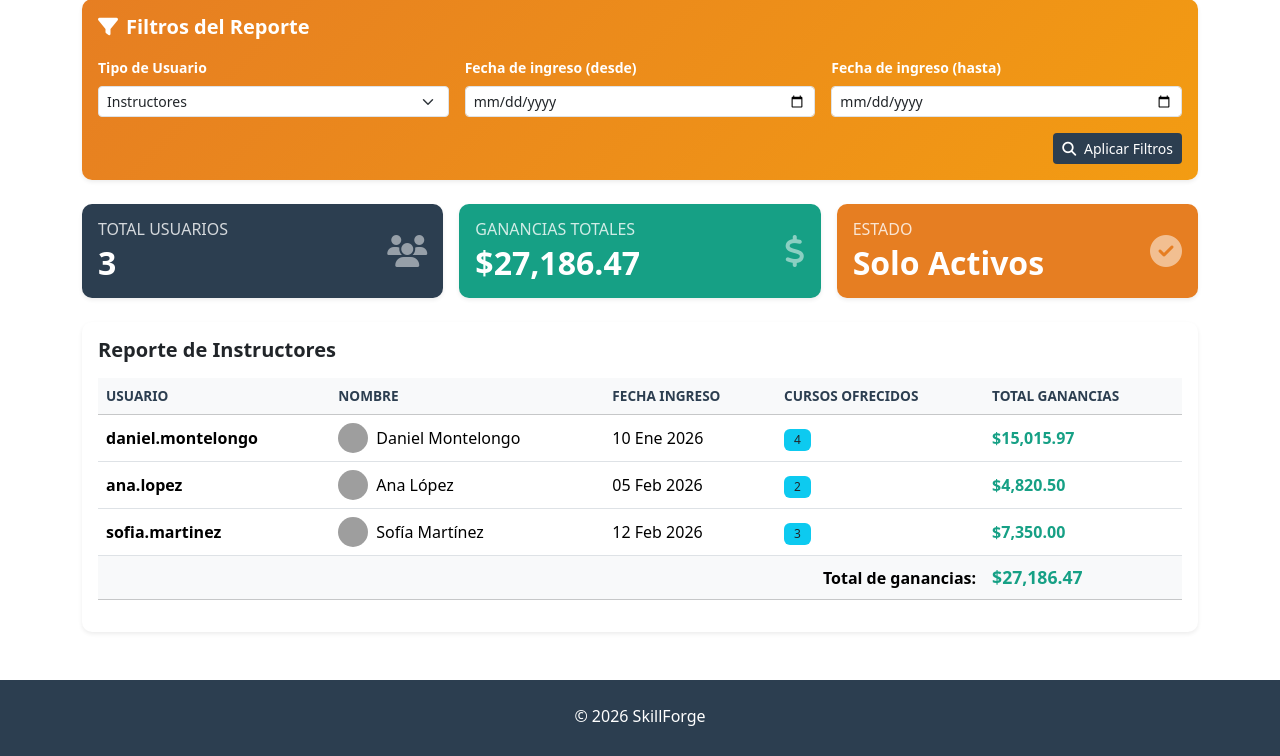
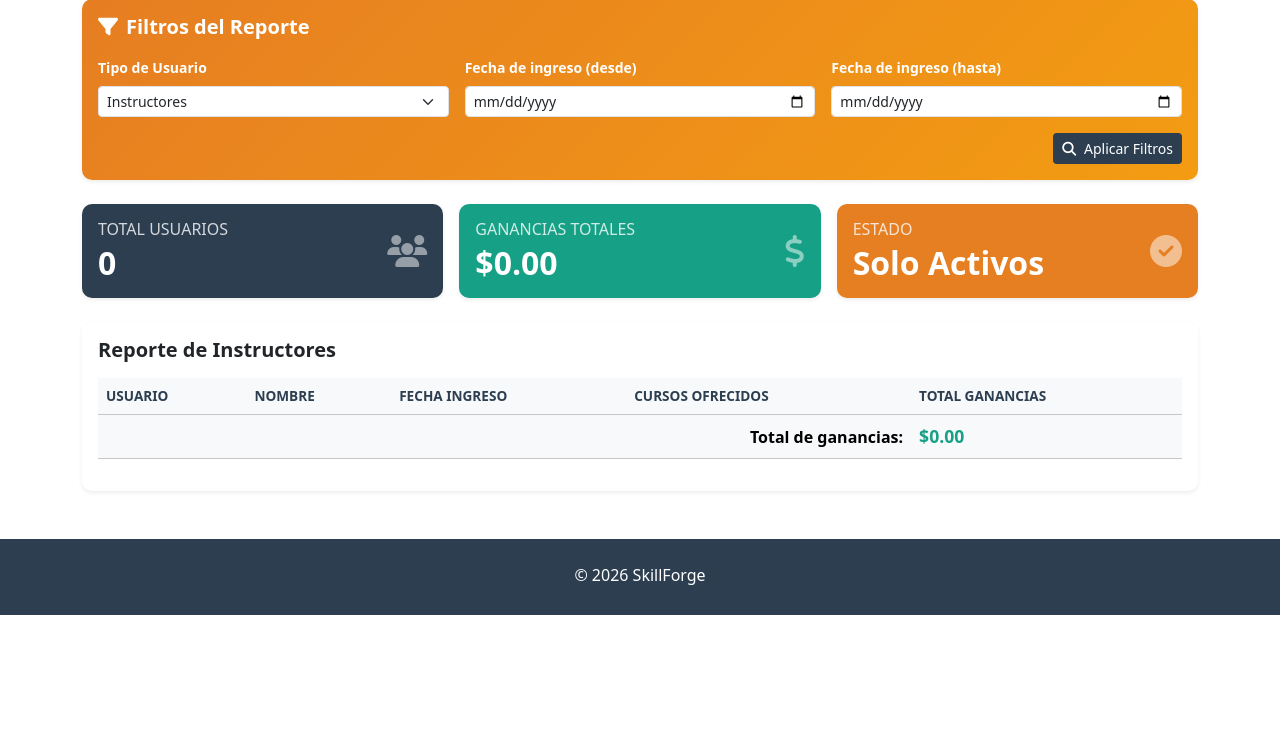
Before and after one commit to DanyLardson/SkillForge-equipo-PWCI, a PHP site: page /PWCI_051_PIA/adminReportes.php in a window 1280 px wide. Shown: the part 175-931 px from the top of the page. After the commit the page ends 790 px from the top, so only its background shows below. Run offline with PHP 8.4, Linux system fonts and the light colour scheme; the visitor is signed in with stand-in values (Sample User, id 1); tables that the repository leaves empty or names only in its code hold one stand-in row (values such as "Sample post"); grey boxes are pictures that could not be loaded.

Commit message:
reporte de admin conectado a la  base de datos

```diff
--- a/adminReportes.php
+++ b/adminReportes.php
@@ -1,78 +1,56 @@
 <?php
 require_once 'core/Auth.php';
-Auth::check('admin'); //Candado pa solo pasar si eres admin
+Auth::check('admin'); // Solo admins
 
-//ya me quiero dormir, reportes
+require_once 'config/Database.php';
+$database = new Database();
+$db = $database->connect();
+
+//obtener todos los usuarios pare el reporte
+$stmt = $db->query("SELECT id, nombre, email, rol, fecha_registro FROM usuarios WHERE activo = 1");
+$usuarios = $stmt->fetchAll(PDO::FETCH_ASSOC);
+
+$instructores = [];
+$estudiantes = [];
+
+//clasificar y calcular estadisticas
+foreach ($usuarios as $user) {
+    if ($user['rol'] === 'instructor' || $user['rol'] === 'admin') {
+        //calcular ganancias para instructores
+        $q = $db->prepare("SELECT SUM(i.monto_pagado) as ganancias, COUNT(DISTINCT c.id) as cursos
+                           FROM cursos c
+                           LEFT JOIN inscripciones i ON c.id = i.curso_id
+                           WHERE c.instructor_id = :id");
+        $q->execute([':id' => $user['id']]);
+        $stats = $q->fetch(PDO::FETCH_ASSOC);
+
+        $instructores[] = [
+            'nombre' => $user['nombre'],
+            'email' => $user['email'],
+            'fecha_registro' => $user['fecha_registro'],
+            'cursos' => $stats['cursos'] ?? 0,
+            'ganancias' => $stats['ganancias'] ?? 0
+        ];
+    } else {
+        //calcular cursos para estudiantes
+        $q = $db->prepare("SELECT COUNT(id) as cursos FROM inscripciones WHERE usuario_id = :id");
+        $q->execute([':id' => $user['id']]);
+        $stats = $q->fetch(PDO::FETCH_ASSOC);
+
+        $estudiantes[] = [
+            'nombre' => $user['nombre'],
+            'email' => $user['email'],
+            'fecha_registro' => $user['fecha_registro'],
+            'cursos' => $stats['cursos'] ?? 0,
+            'porcentaje' => 0 //aquie se podria calcular el prosentaje real si tuvieramos mas datos
+        ];
+    }
+}
+
 $tipoReporte = $_GET['tipo'] ?? 'instructor';
-
-
-$instructores = [
-    [
-        "usuario" => "daniel.montelongo",
-        "nombre" => "Daniel Montelongo",
-        "avatar" => "https://static.vecteezy.com/system/resources/previews/036/280/651/original/default-avatar-profile-icon-social-media-user-image-gray-avatar-icon-blank-profile-silhouette-illustration-vector.jpg",
-        "fechaIngreso" => "10 Ene 2026",
-        "cursosOfrecidos" => 4,
-        "totalGanancias" => 15015.97
-    ],
-    [
-        "usuario" => "ana.lopez",
-        "nombre" => "Ana López",
-        "avatar" => "https://static.vecteezy.com/system/resources/previews/036/280/651/original/default-avatar-profile-icon-social-media-user-image-gray-avatar-icon-blank-profile-silhouette-illustration-vector.jpg",
-        "fechaIngreso" => "05 Feb 2026",
-        "cursosOfrecidos" => 2,
-        "totalGanancias" => 4820.50
-    ],
-    [
-        "usuario" => "sofia.martinez",
-        "nombre" => "Sofía Martínez",
-        "avatar" => "https://static.vecteezy.com/system/resources/previews/036/280/651/original/default-avatar-profile-icon-social-media-user-image-gray-avatar-icon-blank-profile-silhouette-illustration-vector.jpg",
-        "fechaIngreso" => "12 Feb 2026",
-        "cursosOfrecidos" => 3,
-        "totalGanancias" => 7350.00
-    ]
-];
-
-
-$estudiantes = [
-    [
-        "usuario" => "maria.gonzalez",
-        "nombre" => "María González",
-        "avatar" => "https://static.vecteezy.com/system/resources/previews/036/280/651/original/default-avatar-profile-icon-social-media-user-image-gray-avatar-icon-blank-profile-silhouette-illustration-vector.jpg",
-        "fechaIngreso" => "15 Ene 2026",
-        "cursosInscritos" => 5,
-        "porcentajeTerminados" => 40
-    ],
-    [
-        "usuario" => "carlos.quiroz",
-        "nombre" => "Carlos Quiroz",
-        "avatar" => "https://static.vecteezy.com/system/resources/previews/036/280/651/original/default-avatar-profile-icon-social-media-user-image-gray-avatar-icon-blank-profile-silhouette-illustration-vector.jpg",
-        "fechaIngreso" => "20 Ene 2026",
-        "cursosInscritos" => 3,
-        "porcentajeTerminados" => 66
-    ],
-    [
-        "usuario" => "juan.perez",
-        "nombre" => "Juan Pérez",
-        "avatar" => "https://static.vecteezy.com/system/resources/previews/036/280/651/original/default-avatar-profile-icon-social-media-user-image-gray-avatar-icon-blank-profile-silhouette-illustration-vector.jpg",
-        "fechaIngreso" => "08 Feb 2026",
-        "cursosInscritos" => 2,
-        "porcentajeTerminados" => 100
-    ],
-    [
-        "usuario" => "laura.fernandez",
-        "nombre" => "Laura Fernández",
-        "avatar" => "https://static.vecteezy.com/system/resources/previews/036/280/651/original/default-avatar-profile-icon-social-media-user-image-gray-avatar-icon-blank-profile-silhouette-illustration-vector.jpg",
-        "fechaIngreso" => "01 Feb 2026",
-        "cursosInscritos" => 4,
-        "porcentajeTerminados" => 25
-    ]
-];
-
-
-$totalInstructores = count($instructores);
-$totalEstudiantes = count($estudiantes);
-$totalGananciasGlobal = array_sum(array_column($instructores, 'totalGanancias'));
+$fechaDesde = $_GET['fechaDesde'] ?? null;
+$fechaHasta = $_GET['fechaHasta'] ?? null;
+$totalGananciasGlobal = array_sum(array_column($instructores, 'ganancias'));
 ?>
 <!DOCTYPE html>
 <html lang="es">
@@ -159,7 +137,7 @@ $totalGananciasGlobal = array_sum(array_column($instructores, 'totalGanancias'))
                         <div class="d-flex justify-content-between align-items-center">
                             <div>
                                 <h6 class="text-uppercase mb-1" style="opacity: 0.8;">Total Usuarios</h6>
-                                <h2 class="fw-bold mb-0"><?php echo $tipoReporte === 'instructor' ? $totalInstructores : $totalEstudiantes; ?></h2>
+                                <h2 class="fw-bold mb-0"><?php echo $tipoReporte === 'instructor' ? count($instructores) : count($estudiantes); ?></h2>
                             </div>
                             <i class="fa-solid fa-users fa-2x" style="opacity: 0.5;"></i>
                         </div>
@@ -179,8 +157,9 @@ $totalGananciasGlobal = array_sum(array_column($instructores, 'totalGanancias'))
                                         $<?php echo number_format($totalGananciasGlobal, 2); ?>
                                     <?php else: ?>
                                         <?php
-                                        $promedio = $totalEstudiantes > 0 ? array_sum(array_column($estudiantes, 'porcentajeTerminados')) / $totalEstudiantes : 0;
-                                        echo round($promedio) . '%';
+                                            //como ahora todos tienen 0% por defecto, el promedio es 0
+                                            $promedio = count($estudiantes) > 0 ? array_sum(array_column($estudiantes, 'porcentaje')) / count($estudiantes) : 0;
+                                            echo round($promedio) . '%';
                                         ?>
                                     <?php endif; ?>
                                 </h2>
@@ -231,39 +210,42 @@ $totalGananciasGlobal = array_sum(array_column($instructores, 'totalGanancias'))
                             <?php if ($tipoReporte === 'instructor'): ?>
                                 <?php foreach ($instructores as $inst): ?>
                                     <tr>
-                                        <td class="fw-semibold"><?php echo htmlspecialchars($inst['usuario']); ?></td>
-                                        <td>
-                                            <div class="d-flex align-items-center">
-                                                <img src="<?php echo $inst['avatar']; ?>" class="rounded-circle me-2" width="30" height="30" alt="Avatar">
+                                        <td class="fw-semibold"><?php echo htmlspecialchars($inst['email']); ?></td>
+                                            <td>
+                                                <div class="d-flex align-items-center">
+                                                <!-- esto quita la imagen para que no salga raro o el url -->
+                                                    <i class="fa-solid fa-user-circle me-2 fs-4 text-muted"></i>
                                                 <?php echo htmlspecialchars($inst['nombre']); ?>
                                             </div>
                                         </td>
-                                        <td><?php echo $inst['fechaIngreso']; ?></td>
-                                        <td><span class="badge bg-info text-dark"><?php echo $inst['cursosOfrecidos']; ?></span></td>
+                                        <td><?php echo date('d M Y', strtotime($inst['fecha_registro'])); ?></td>
+                                        <td><span class="badge bg-info text-dark"><?php echo $inst['cursos']; ?></span></td>
                                         <td class="fw-bold" style="color: #16a085;">
-                                            $<?php echo number_format($inst['totalGanancias'], 2); ?>
+                                            $<?php echo number_format($inst['ganancias'], 2); ?>
                                         </td>
                                     </tr>
                                 <?php endforeach; ?>
                             <?php else: ?>
                                 <?php foreach ($estudiantes as $est): ?>
                                     <tr>
-                                        <td class="fw-semibold"><?php echo htmlspecialchars($est['usuario']); ?></td>
+                                        <td class="fw-semibold"><?php echo htmlspecialchars($est['email']); ?></td>
                                         <td>
                                             <div class="d-flex align-items-center">
-                                                <img src="<?php echo $est['avatar']; ?>" class="rounded-circle me-2" width="30" height="30" alt="Avatar">
+                                                <i class="fa-solid fa-user-circle me-2 fs-4 text-muted"></i>
                                                 <?php echo htmlspecialchars($est['nombre']); ?>
                                             </div>
                                         </td>
-                                        <td><?php echo $est['fechaIngreso']; ?></td>
-                                        <td><span class="badge bg-info text-dark"><?php echo $est['cursosInscritos']; ?></span></td>
+                                        <td><?php echo date('d M Y', strtotime($est['fecha_registro'])); ?></td>
+                                        <td><span class="badge bg-info text-dark"><?php echo $est['cursos']; ?></span></td>
                                         <td>
+                                            <span class="fw-bold small"><?php echo $est['porcentaje']; ?>%</span>
+                                        </td>
                                             <div class="d-flex align-items-center">
                                                 <div class="progress me-2" style="height: 8px; width: 80px;">
-                                                    <div class="progress-bar <?php echo $est['porcentajeTerminados'] >= 50 ? 'bg-success' : 'bg-warning'; ?>"
-                                                         style="width: <?php echo $est['porcentajeTerminados']; ?>%;"></div>
+                                                    <div class="progress-bar <?php echo $est['porcentaje'] >= 50 ? 'bg-success' : 'bg-warning'; ?>"
+                                                         style="width: <?php echo $est['porcentaje']; ?>%;"></div>
                                                 </div>
-                                                <span class="fw-bold small"><?php echo $est['porcentajeTerminados']; ?>%</span>
+                                                <span class="fw-bold small"><?php echo $est['porcentaje']; ?>%</span>
                                             </div>
                                         </td>
                                     </tr>
```
